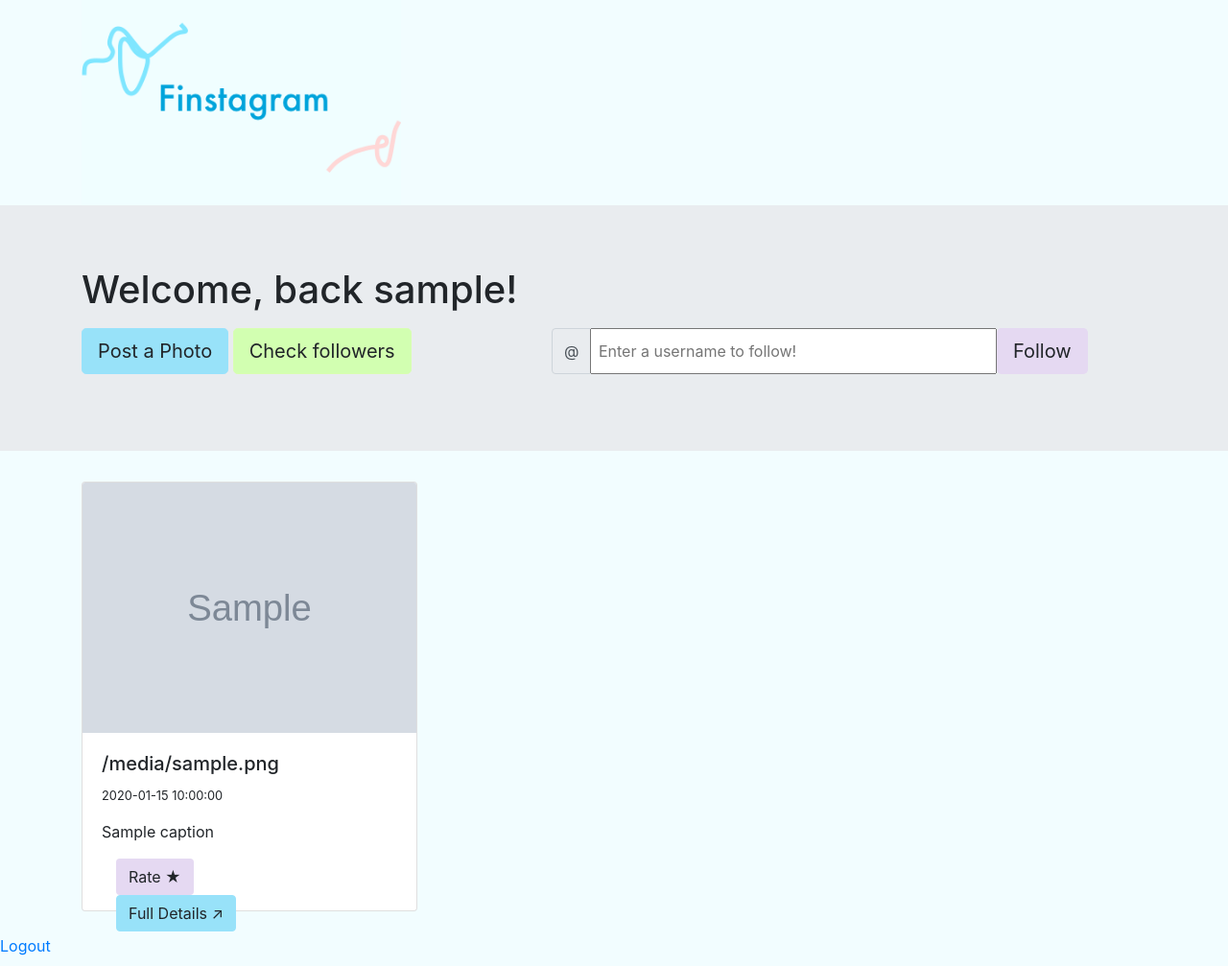
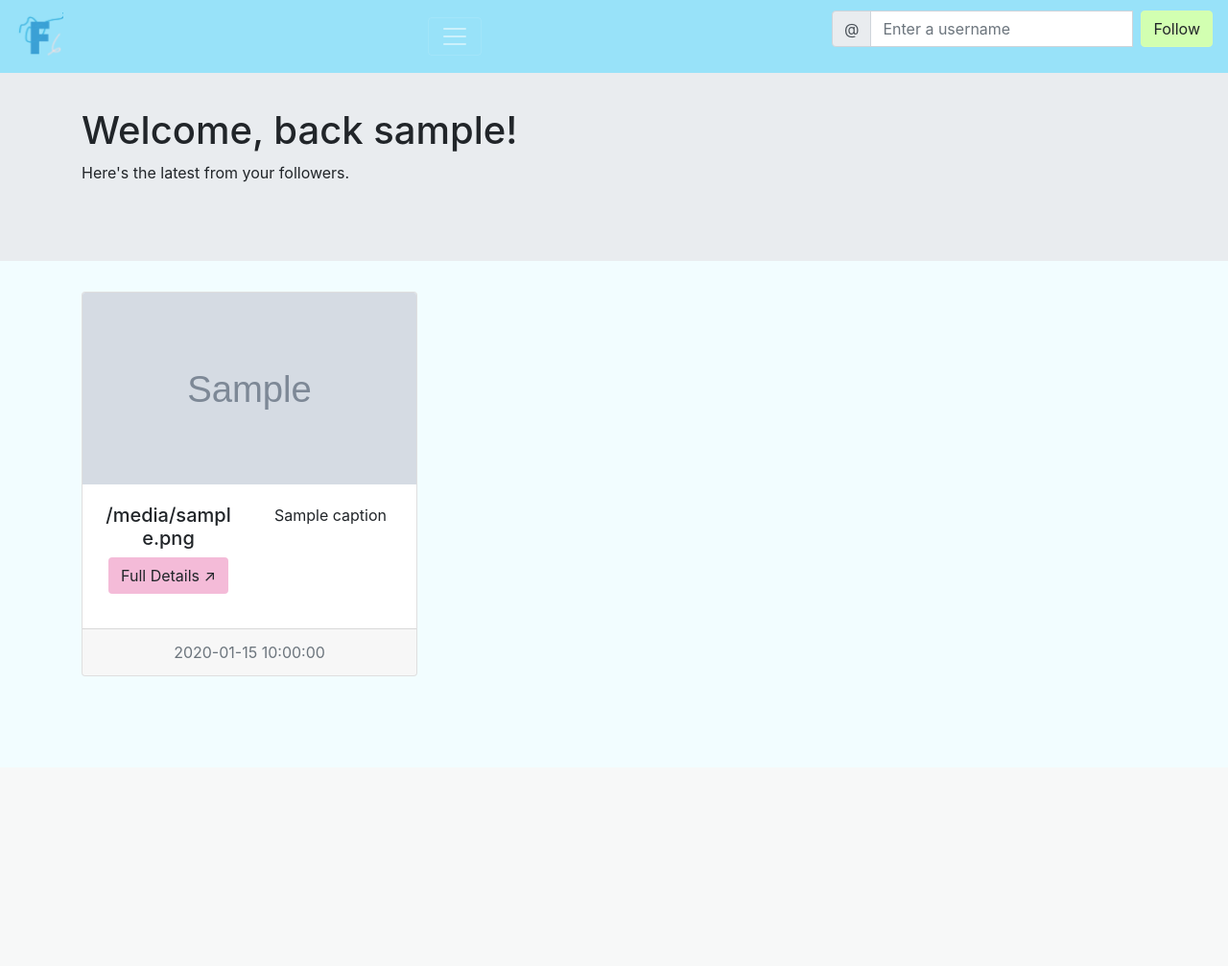
Before and after one commit to mkarroqe/Finstagram, a Flask app: template templates/home.html in a window 1280 px wide. Shown: the whole page at 96% size. After the commit the page ends 705 px from the top, so only its background shows below. Run offline with Flask 2, Linux system fonts and the light colour scheme; the template is opened without the code that fills it: most values are stand-ins (such as "Sample title", 1, 10 or a date in 2020); grey boxes marked "Sample" are stand-in pictures; some libraries are stand-ins or nearby versions.

Commit message:
navigation and improved grid

```diff
--- a/static/css/main.css
+++ b/static/css/main.css
@@ -4,6 +4,9 @@ body {
 
 a:hover .btn-info {
 	text-decoration: none;
+}
+.bg-blue {
+	background-color: #98E2F9;
 }
 .btn-blue {
 	background-color: #98E2F9;
@@ -30,10 +33,10 @@ a:hover .btn-info {
 	background-color: #E5B9F2;
 }
 
-.btn-pink {
+.btn-pink:hover {
 	background-color: #F4DBD8;
 }
-.btn-pink:hover {
+.btn-pink {
 	background-color: #F4BBD8;
 }
 
@@ -77,7 +80,11 @@ a:hover .btn-info {
 }
 
 #follow_input {
-	width: 70%;
+	/*width: 70%;*/
+}
+
+.card-header {
+	text-align: left;
 }
 
 /* Photo Info */
--- a/templates/home.html
+++ b/templates/home.html
@@ -8,21 +8,53 @@
     <!-- <link rel="stylesheet" href="/Users/mkarroqe/Desktop/github/Finstagram/static/css/main.css" /> -->
 </head>
 <body>
-    <div class="container">
-        <div class="row">
-            <div class="col-lg-12">
-                <img class="small" src="../static/css/imgs/logo.png" />
+
+    <nav class="navbar fixed-top navbar-dark bg-blue">
+      <a href="/home" class="navbar-brand">
+        <img src="../static/css/imgs/favicon.png" height="50" class="d-inline-block align-top" alt="">
+      </a>
+      <button class="navbar-toggler" type="button" data-toggle="collapse" data-target="#navbarSupportedContent" aria-controls="navbarSupportedContent" aria-expanded="false" aria-label="Toggle navigation">
+        <span class="navbar-toggler-icon"></span>
+      </button>
+
+      <div class="collapse navbar-collapse">
+        <ul class="navbar-nav">
+          <li class="nav-item">
+            <a class="nav-link" href="/post_page">Post a Pic</a>
+          </li>
+          <li class="nav-item">
+            <a class="nav-link" href="/follow_requests">Check Followers</a>
+          </li>
+          <li class="nav-item">
+            <a href="/logout">Logout</a>
+          </li>
+        </ul>
+      </div>
+
+      <form action="/follow" method="POST" class="form-inline" >
+        <div class="input-group">
+            <div class="input-group-prepend">
+                <div class="input-group-text">@</div>
             </div>
+            <input class="form-control mr-sm-2" type="search" name = "username" placeholder="Enter a username" aria-label="Search" required/>
+
+            <button type="submit" class="btn btn-green my-2 my-sm-0">Follow</button>
+            {% if error %}
+                <p class="error"><strong>Error:</strong> {{error}}</p>
+            {% endif %}
         </div>
-    </div>
+      </form>
+    </nav>
 
     <div class="jumbotron jumbotron-fluid" id="homepage">
       <div class="container">
         <form action="/post" method="POST">
+            <br/><br/>
             <h1>Welcome, back {{username}}!</h1>
+            <p>Here's the latest from your followers.</p>
         </form>
 
-        <div class="row">
+        <!-- <div class="row">
             <div class="col-lg-5">
                 <a href ="/post_page"><button type="button" class="btn btn-lg btn-blue">Post a Photo</button></a>
 
@@ -44,15 +76,52 @@
                       </div>
                     </div>
                 </form>
-            </div>
+            </div> -->
       </div>
     </div>
 </div>
 
 <div class="container">
+    <div class="row">
+        {% for line in photos %}
+        <div class="col-lg-4 col-md-6 col-sm-12">
+            <div class="card mb-3 text-center">
+              <img style="height: 200px; object-fit: cover;" class="card-img-top" src={{line.filepath}} />
+
+              <div class="card-body">
+                <div class="row">
+                    <div class="col-lg-6">
+                        <h5>{{line.photoPoster}}</h5>
+                        <form action="/full_photo_info" method="POST">
+                            <input type="hidden" name = "photoID" value = {{line.photoID}} required/>
+
+                            <button type="submit" class="btn btn-pink">Full Details &#8599; </button>
+                            {% if error %}
+                                <p class="error"><strong>Error:</strong> {{error}}</p>
+                            {% endif %}
+                        </form> <!-- full photo info -->
+                    </div>
+                    <div class="col-lg-6">
+                        <p class="card-text">{{line.caption}}</p>
+                    </div>
+                </div><!-- row -->
+
+              </div>
+              <div class="card-footer text-muted">
+                {{line.postingDate}}
+              </div>
+            </div>
+        </div>
+        {% endfor %}
+    </div>
+</div>
+
+<!-- <hr />
+
+<div class="container">
   <div class="row">
     {% for line in photos %}
-    <div class="col-lg-4">
+    <div class="col-lg-12">
         <div class="card" style="height: 28rem;">
             <img style="width:21.75rem" src={{line.filepath}} class="card-img-top">
             <div class="card-body">
@@ -64,13 +133,13 @@
                 <div class="col-lg-12">
                     <button type="button" class="btn btn-purple" data-toggle="modal" data-target="#ratepop">Rate &#9733;</button>
 
-                    <!-- Modal -->
+                    <!-- Modal
                     <div class="modal fade" id="ratepop" tabindex="-1" role="dialog" aria-labelledby="exampleModalCenterTitle" aria-hidden="true">
                       <div class="modal-dialog modal-dialog-centered" role="document">
                         <div class="modal-content">
                           <div class="modal-header">
                             <h5>Rate the photo by sliding the bar</h5>
-                              <!-- <span aria-hidden="true">&times;</span> -->
+                              <!-- <span aria-hidden="true">&times;</span> -
                             </button>
                           </div>
                           <div class="modal-body">
@@ -85,7 +154,7 @@
                                 {% if error %}
                                 <p class="error"><strong>Error:</strong> {{error}}</p>
                                 {% endif %}
-                            </form> <!-- /like -->
+                            </form> <!-- /like --
                           </div>
                         </div>
                       </div>
@@ -98,16 +167,15 @@
                         {% if error %}
                             <p class="error"><strong>Error:</strong> {{error}}</p>
                         {% endif %}
-                   </form> <!-- full photo info -->
+                   </form> <!-- full photo info --
                 </div>
-            </div> <!-- /card body -->
+            </div> <!-- /card body --
         </div>
     </div>{% endfor %}
 </div>
-</div></body>
+</div> -->
 
 <br>
-<a href="/logout">Logout</a>
     <script>
     $('#myModal').on('shown.bs.modal', function () {
       $('#myInput').trigger('focus')
```
Also changed, not shown: static/css/imgs/favicon.png (added).
